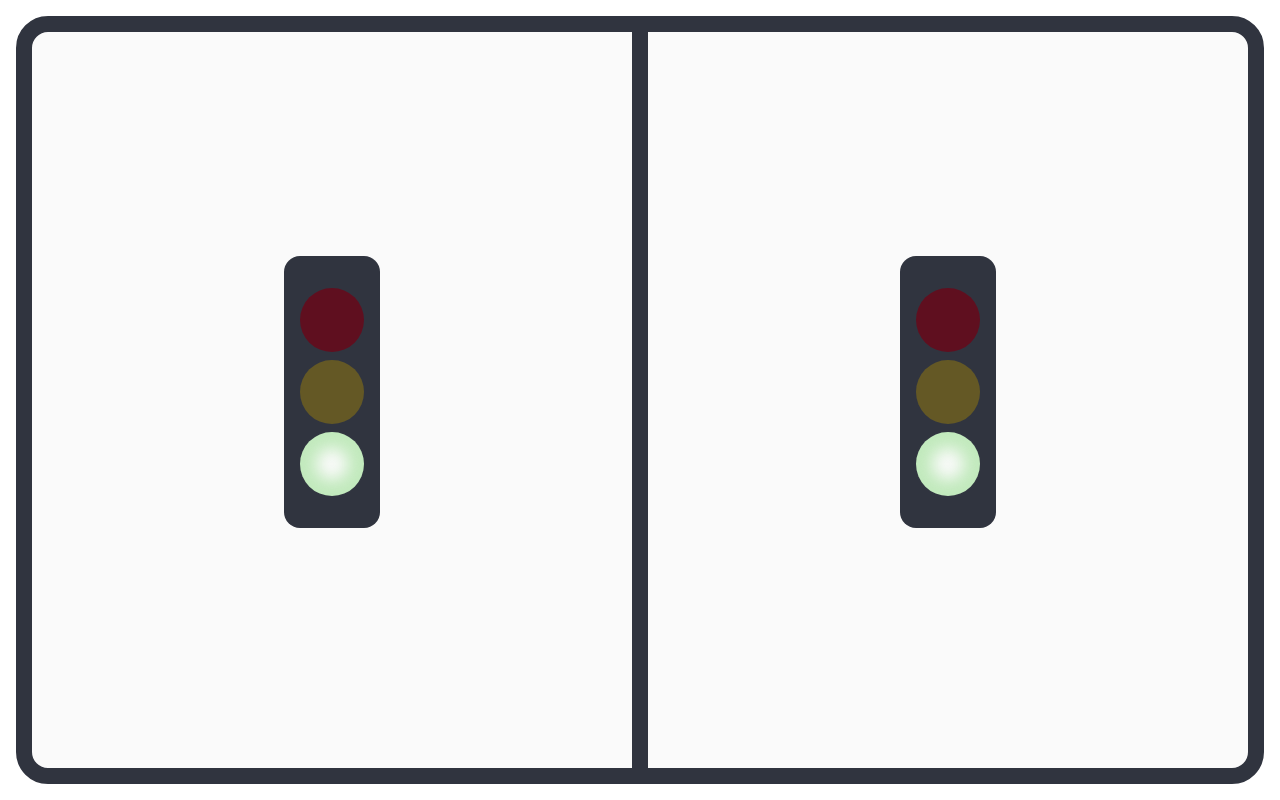
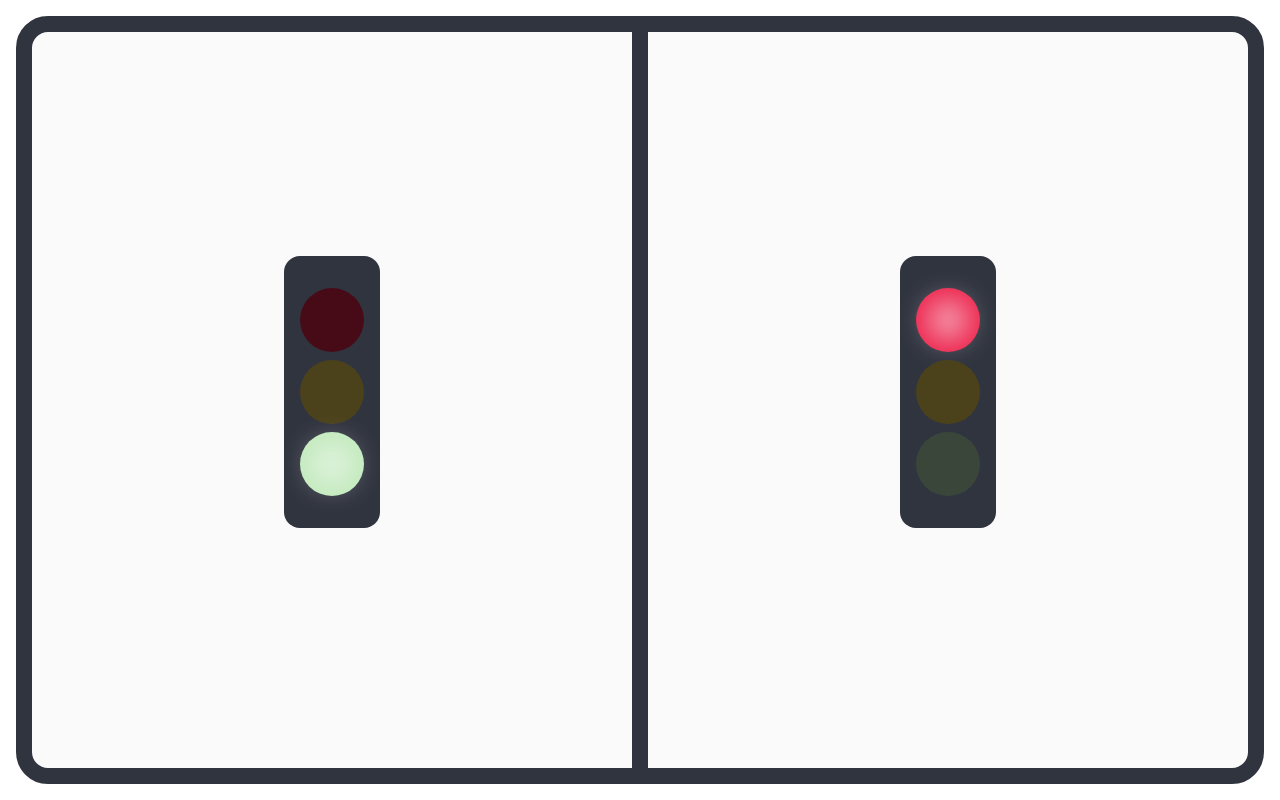
Before and after one commit to jsswpt/Natasha-Refactor, a website with bundled scripts: page index.html in a window 1280 px wide. Built offline with nearby package versions, Linux system fonts and the light colour scheme.

Commit message:
feat(traffic-lights): add lighting

```diff
--- a/src/entities/molecules/traffic-lights/index.ts
+++ b/src/entities/molecules/traffic-lights/index.ts
@@ -15,6 +15,18 @@ export class TrafficLights {
     this.view = new TrafficLightsView({ ...params });
   }
 
+  toggleRedLight() {
+    this.view.toggleRedLight();
+  }
+
+  toggleYellowLight() {
+    this.view.toggleYellowLight();
+  }
+
+  toggleGreenLight() {
+    this.view.toggleGreenLight();
+  }
+
   update() {
     this.model.update();
   }
@@ -24,7 +36,6 @@ export class TrafficLights {
   }
 
   init() {
-    console.log("TrafficLightsController init");
     this.model.init();
     this.view.init();
   }
--- a/src/entities/molecules/traffic-lights/view.ts
+++ b/src/entities/molecules/traffic-lights/view.ts
@@ -6,9 +6,15 @@ export type TrafficLightsViewParams = {
 
 export class TrafficLightsView {
   private _roadName: RoadValues;
+  private _redLight: HTMLElement | null;
+  private _yellowLight: HTMLElement | null;
+  private _greenLight: HTMLElement | null;
 
   constructor(params: TrafficLightsViewParams) {
     this._roadName = params.roadName;
+    this._redLight = null;
+    this._yellowLight = null;
+    this._greenLight = null;
   }
 
   private get roadName() {
@@ -20,15 +26,64 @@ export class TrafficLightsView {
       `road-${this.roadName}-traffic-light-wrap`,
     );
 
+    const greenLightEl = document.createElement("div");
+    greenLightEl.id = `traffic-${this.roadName}-green-light`;
+    greenLightEl.classList.add(
+      "traffic-light-item",
+      "traffic-light-item--green",
+      "traffic-light-item--inactive",
+    );
+
+    this._greenLight = greenLightEl;
+
+    const yellowLightEl = document.createElement("div");
+    yellowLightEl.id = `traffic-${this.roadName}-yellow-light`;
+    yellowLightEl.classList.add(
+      "traffic-light-item",
+      "traffic-light-item--yellow",
+      "traffic-light-item--inactive",
+    );
+
+    this._yellowLight = yellowLightEl;
+
+    const redLightEl = document.createElement("div");
+    redLightEl.id = `traffic-${this.roadName}-red-light`;
+    redLightEl.classList.add(
+      "traffic-light-item",
+      "traffic-light-item--red",
+      "traffic-light-item--inactive",
+    );
+
+    this._redLight = redLightEl;
+
+    const trafficLightsEl = document.createElement("div");
+    trafficLightsEl.className = "traffic-lights";
+
+    trafficLightsEl.append(redLightEl, yellowLightEl, greenLightEl);
+
     if (wrapper) {
-      wrapper.innerHTML = `
-      <div class='traffic-lights'>
-        <div class='traffic-light-item traffic-light-item--red traffic-light-item--inactive' id='traffic-${this.roadName}-red-light'></div>
-        <div class='traffic-light-item traffic-light-item--yellow traffic-light-item--inactive' id='traffic-${this.roadName}-yellow-light'></div>
-        <div class='traffic-light-item traffic-light-item--green' id='traffic-${this.roadName}-green-light'></div>
-      </div>
-      `;
+      wrapper.appendChild(trafficLightsEl);
     }
+  }
+
+  toggleRedLight() {
+    console.log("toggleRedLight");
+    this._redLight?.classList.remove("traffic-light-item--inactive");
+    this._yellowLight?.classList.add("traffic-light-item--inactive");
+    this._greenLight?.classList.add("traffic-light-item--inactive");
+  }
+
+  toggleYellowLight() {
+    this._redLight?.classList.add("traffic-light-item--inactive");
+    this._yellowLight?.classList.remove("traffic-light-item--inactive");
+    this._greenLight?.classList.add("traffic-light-item--inactive");
+  }
+
+  toggleGreenLight() {
+    console.log("toggleGreenLight");
+    this._redLight?.classList.add("traffic-light-item--inactive");
+    this._yellowLight?.classList.add("traffic-light-item--inactive");
+    this._greenLight?.classList.remove("traffic-light-item--inactive");
   }
 
   render() {}
--- a/src/entities/organisms/road/index.ts
+++ b/src/entities/organisms/road/index.ts
@@ -18,11 +18,25 @@ export class Road {
   private trafficLights: TrafficLights;
 
   constructor(params: RoadParams) {
-    this.model = new RoadModel({ name: params.name });
+    this.model = new RoadModel({
+      name: params.name,
+      onIsActiveStateChanged: this.onIsActiveStateChanged,
+    });
     this.view = new RoadView();
 
     this.trafficLights = new TrafficLights({ roadName: params.name });
   }
+
+  toggleYellowLight() {}
+
+  private onIsActiveStateChanged = (isActive: boolean) => {
+    console.log(this.model.name, isActive);
+    if (isActive) {
+      this.trafficLights.toggleGreenLight();
+    } else {
+      this.trafficLights.toggleRedLight();
+    }
+  };
 
   update() {
     this.model.update();
@@ -38,10 +52,12 @@ export class Road {
 
     this.model.carsCount = params.carsCount;
 
+    this.trafficLights.init();
+
     if (this.model.name === params.activeRoadName) {
       this.model.isActive = true;
+    } else {
+      this.model.isActive = false;
     }
-
-    this.trafficLights.init();
   }
 }
--- a/src/entities/organisms/road/model.ts
+++ b/src/entities/organisms/road/model.ts
@@ -2,30 +2,34 @@ import { RoadValues } from "../../../shared/data/road";
 
 export type RoadModelParams = {
   name: RoadValues;
+  onIsActiveStateChanged: (isActive: boolean) => void;
 };
 
 export class RoadModel {
-  private _name: string;
-  private _isActive: boolean;
+  private _name: RoadModelParams["name"];
+  private _isActive: boolean | null;
   private _carsCount: number | null;
+  private onIsActiveStateChanged: RoadModelParams["onIsActiveStateChanged"];
 
   constructor(params: RoadModelParams) {
     this._name = params.name;
-    this._isActive = false;
+    this._isActive = null;
     this._carsCount = null;
+    this.onIsActiveStateChanged = params.onIsActiveStateChanged;
   }
 
   get name() {
     return this._name;
   }
 
-  get isActive() {
+  get isActive(): boolean | null {
     return this._isActive;
   }
 
   set isActive(value: boolean) {
     if (value !== this.isActive) {
       this._isActive = value;
+      this.onIsActiveStateChanged(value);
     }
   }
 
--- a/styles/traffic-lights.css
+++ b/styles/traffic-lights.css
@@ -15,7 +15,7 @@
 }
 
 .traffic-light-item--inactive {
-  filter: brightness(0.4);
+  filter: brightness(0.3);
 }
 
 .traffic-light-item::before {
@@ -24,14 +24,15 @@
   top: 50%;
   left: 50%;
   transform: translate(-50%, -50%);
-  width: 2rem;
-  height: 2rem;
+  width: 50%;
+  height: 50%;
   background: var(--WHITE);
-  filter: blur(0.5rem);
+  filter: blur(1rem);
   border-radius: 50%;
 }
 
 .traffic-light-item--inactive::before {
+  /* background: var(--BLACK); */
   opacity: 0;
 }
 
```
